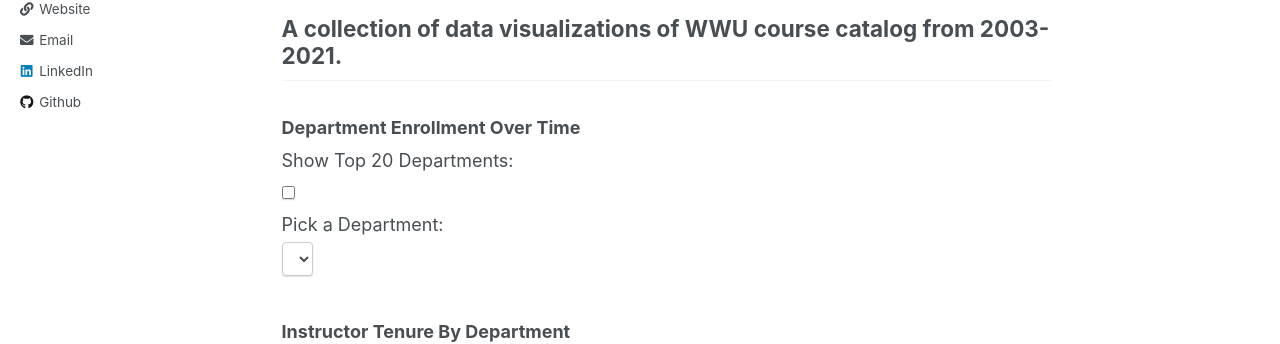
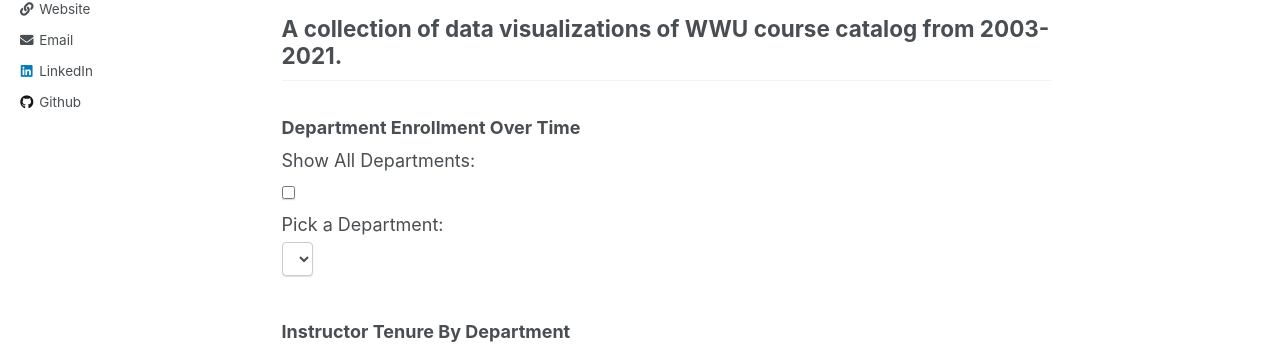
Before and after one commit to matt-jensen-wa/river-matt.github.io, a Jekyll site: the page built from _portfolio/classfinder.html, in a window 1280 px wide and 1287 px high. Shown: the part 405-749 px from the top of the window. Built offline with Jekyll 4.4.1, drawn with Linux system fonts in a browser that asks for light colours.

Commit message:
finalize classfinder dynamic.

```diff
--- a/_config.yml
+++ b/_config.yml
@@ -11,7 +11,7 @@ title                    : "Matt J. River"
 title_separator          : "-"
 name                     : &name "Your Name"
 description              : &description "personal description"
-url                      : https://river-matt.github.io # the base hostname & protocol for your site e.g. "https://mmistakes.github.io"
+url                      : https://www.rivermatt.com # the base hostname & protocol for your site e.g. "https://mmistakes.github.io"
 baseurl                  : "" # the subpath of your site, e.g. "/blog"
 repository               : "river-matt/river-matt.github.io"
 teaser                   :  # filename of teaser fallback teaser image placed in /images/, .e.g. "500x300.png"
--- a/_portfolio/classfinder.html
+++ b/_portfolio/classfinder.html
@@ -3,23 +3,16 @@ title: "WWU Classfinder Visualization"
 excerpt: "Short description of portfolio item number 2 <br/><img src='/images/500x300.png'>"
 collection: portfolio
 ---
-
-<html>
-    <head>
-        <title>classfinder - image</title>
         <script src="https://cdn.jsdelivr.net/npm/d3@6" defer></script>
         <script src="https://cdn.jsdelivr.net/npm/@observablehq/plot@0.1" defer></script>
         <script src="https://cdn.jsdelivr.net/gh/alpinejs/alpine@v2.x.x/dist/alpine.min.js" defer></script>
-    </head>
-    <body>
         <h2>A collection of data visualizations of WWU course catalog from 2003-2021.</h2>
             <div x-data="classfinder()" x-init="() => {init()}">
             <h3>Department Enrollment Over Time</h3>
             <form x-on:submit.prevent>
-                <label for="topOnly">Show Top 20 Departments:</label>
-                <input name="topOnly" type="checkbox" x-bind:checked="topOnly" x-on:change="reload">
+                <label for="allDepartments">Show All Departments:</label>
+                <input name="allDepartments" type="checkbox" x-model="allDepartments" x-on:click="reload">
             </form>
-            <div id="department-enrollment"></div>
             <div>
                 <form x-on:submit.prevent>
                     <label for="department">Pick a Department:</label>
@@ -30,6 +23,7 @@ collection: portfolio
                     </select>
                 </form>
             </div>
+            <div id="department-enrollment"></div>
             <h3>Instructor Tenure By Department</h3>
             <div id="department-tenure"></div>
             <h3>Quarters Taught vs. Tenure</h3>
@@ -138,22 +131,29 @@ collection: portfolio
                             ,y: {
                                 axis: null
                             }
+                            ,x: {
+                                nice: true
+                                ,ticks: 5
+                            }
                             ,fy: {
                                 axis: 'right'
+                                ,domain: d3.groupSort(this.enrollments.filter(d => this.topDepartments(d) || d.department === this.department), g => d3.median(g, d => d.department_rank), d => d.department)
                             }
                             ,marks: [
-                                Plot.areaY(this.enrollments, {
+                                Plot.barY(this.enrollments, {
                                     x: d => new Date(d.starts_on)
                                     ,y: "enrolled"
                                     ,fillOpacity: 0.2
                                 })
-                                ,Plot.lineY(this.enrollments, {
+                                ,Plot.barY(this.enrollments, {
                                     x: d => new Date(d.starts_on)
                                     ,y: "enrolled"
-                                    ,strokeWidth: 1
+                                    ,fill: 'red'
+                                    ,filter: d => d.department === this.department
                                 })
                             ]
                             ,caption: 'Plot of enrollment (students) vs. time for each department.'
+
                         })
                         plot.id = 'department-enrollment'
                         document.getElementById("department-enrollment").replaceWith(plot)
@@ -204,5 +204,3 @@ collection: portfolio
             }
         }
         </script>
-    </body>
-</html>
```
Also changed, not shown: other parts of _portfolio/classfinder.html (+3 -4 lines).
